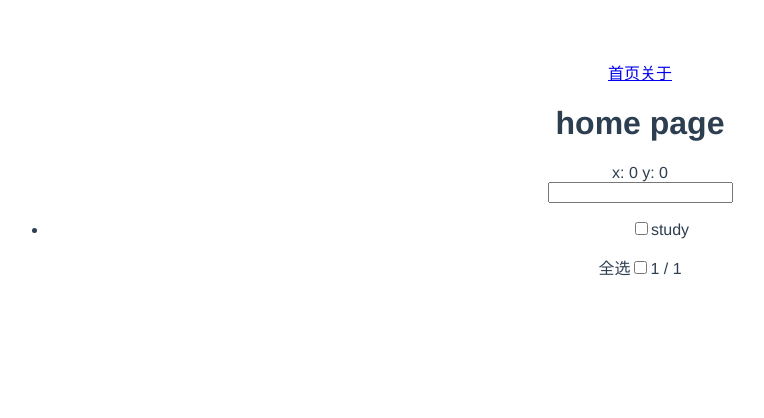
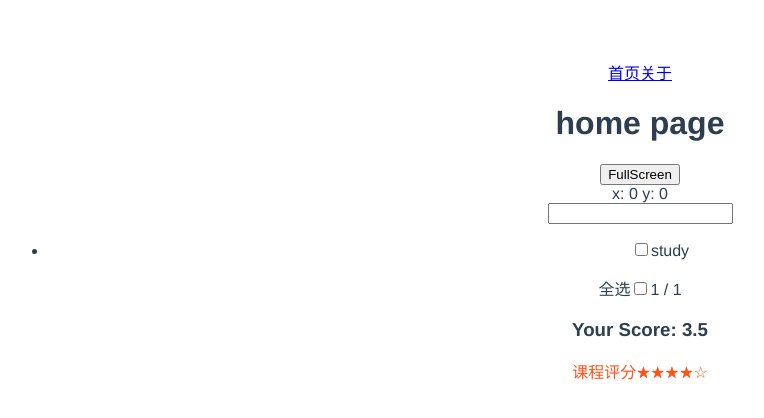
Before and after one commit to huangjingping520/vue3withVite, a Vue app: page /#/ in a window 1280 px wide. Shown: the top 418 px of the page, without its empty margins (0-764 px from the left). Built offline with nearby package versions, Linux system fonts and the light colour scheme.

Commit message:
feat: rate

```diff
--- a/package.json
+++ b/package.json
@@ -8,6 +8,7 @@
     "preview": "vite preview"
   },
   "dependencies": {
+    "@vueuse/core": "^8.5.0",
     "vue": "^3.2.25",
     "vue-router": "^4.0.13",
     "vuex": "^4.0.2"
--- /dev/null
+++ b/src/components/Rate.vue
@@ -0,0 +1,70 @@
+<script setup>
+let props = defineProps({
+  value: Number,
+  theme: {
+    type: String,
+    default: 'orange'
+  }
+})
+
+// let rate = computed(() => "★★★★★☆☆☆☆☆".slice(5 - props.value, 10 - props.value))
+
+const themeObj = {
+  'black': '#00',
+  'white': '#fff',
+  'red': '#f5222d',
+  'orange': '#fa541c',
+  'yellow': '#fadb14',
+  'green': '#73d13d',
+  'blue': '#40a9ff',
+}
+
+const fontstyle = computed(() => {
+  return `color: ${themeObj[props.theme]}`
+})
+
+let width = ref(props.value)
+function mouseOver(i) {
+  width.value = i
+}
+
+function mouseOut() {
+  width.value = props.value
+}
+
+const fontwidth = computed(() => `width: ${width.value}em`)
+
+let emits = defineEmits('update-rate')
+function onRate(num) {
+  emits('update-rate', num)
+}
+
+</script>
+
+<template>
+  <div :style="fontstyle">
+    <slot></slot>
+    <div class="rate" @mouseout="mouseOut">
+      <span @mouseover="mouseOver(num)" v-for="num in 5" :key="num">☆</span>
+      <span class="hollow" :style="fontwidth">
+        <span @click="onRate(num)" @mouseover="mouseOver(num)" v-for="num in 5" :key="num">★</span>
+      </span>
+    </div>
+  </div>
+</template>
+
+<style scoped>
+.rate {
+  position: relative;
+  display: inline-block;
+}
+
+.rate > span.hollow {
+  position: absolute;
+  display: inline-block;
+  top: 0;
+  left: 0;
+  width: 0;
+  overflow: hidden;
+}
+</style>
--- a/src/pages/home.vue
+++ b/src/pages/home.vue
@@ -1,11 +1,22 @@
 <template>
   <div>
     <h1>home page</h1>
+    <button @click="toggle">FullScreen</button>
     <TodoList />
+    <h3>Your Score: {{ score }}</h3>
+    <Rate :value="score" @update-rate="update">课程评分</Rate>
   </div>
 </template>
 <script setup>
 import TodoList from '../components/TodoList.vue'
+import Rate from '../components/Rate.vue'
+
+let score = ref(3.5)
+function update(num) {
+  score.value = num
+}
+
+const { toggle } = useFullscreen()
 
 </script>
 <style lang="">
--- a/vite.config.js
+++ b/vite.config.js
@@ -7,7 +7,7 @@
   plugins: [
     vue(),
     AutoImport({
-      imports: ['vue', 'vue-router']
+      imports: ['vue', 'vue-router', '@vueuse/core']
     })
   ]
 })
```
Also changed, not shown: 1 other file (tests, documents, lock files or other folders).
